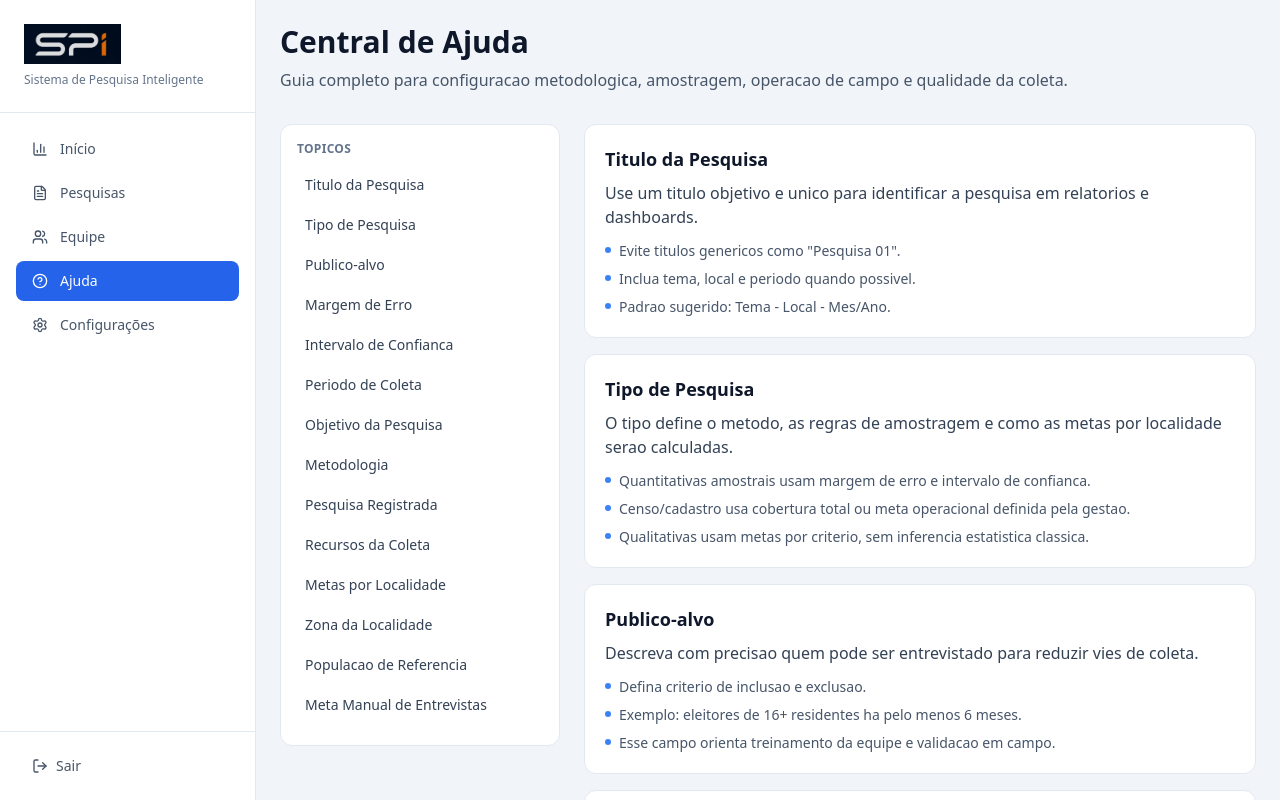
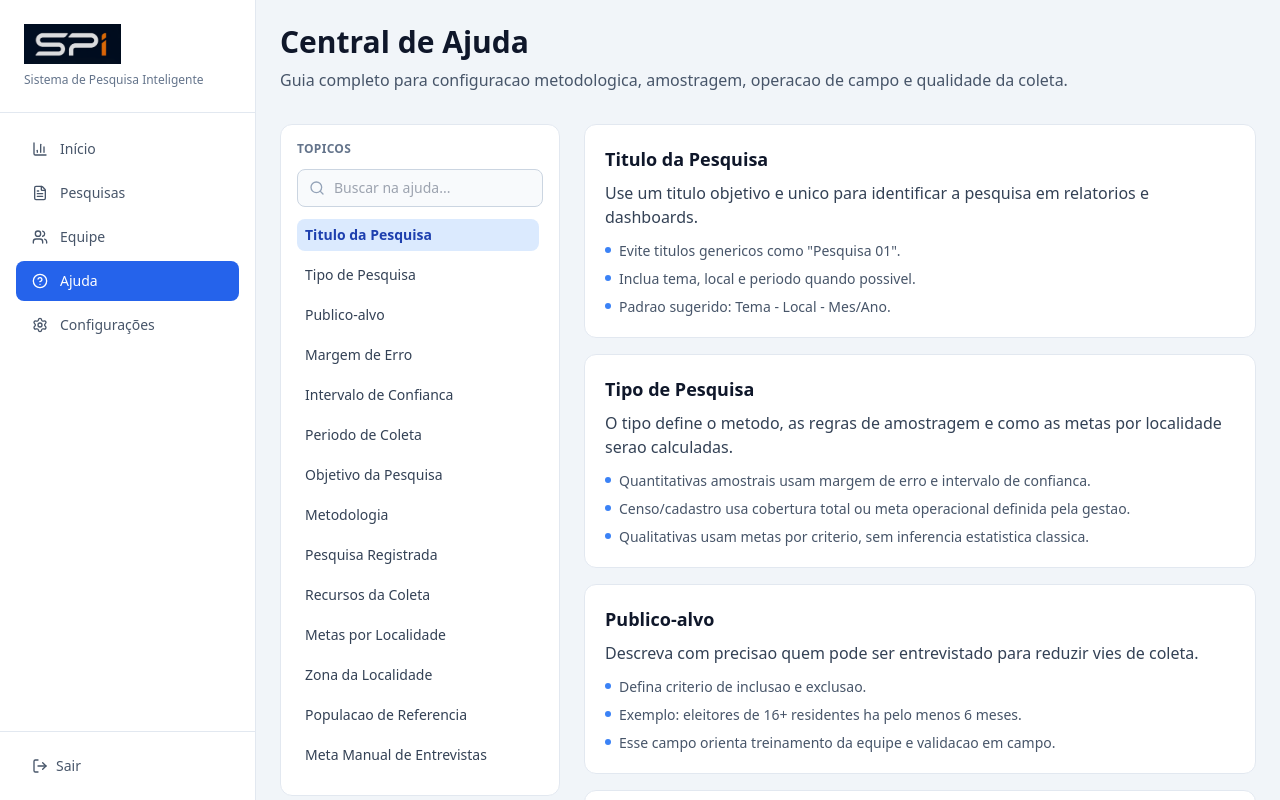
Before and after one commit to Albertinoblima/SPI, a Next.js app in the folder apps/web/: page /help in a window 1280 px wide. Built offline with nearby package versions, Linux system fonts and the light colour scheme.

Commit message:
feat: busca e secao ativa na central de ajuda

```diff
--- a/apps/web/src/app/(dashboard)/help/page.tsx
+++ b/apps/web/src/app/(dashboard)/help/page.tsx
@@ -1,9 +1,59 @@
 'use client';
 
+import { useEffect, useMemo, useState } from 'react';
 import Link from 'next/link';
+import { Search } from 'lucide-react';
 import { HELP_TOPICS } from '@/lib/help-topics';
 
 export default function HelpPage() {
+    const [query, setQuery] = useState('');
+    const [activeTopicId, setActiveTopicId] = useState<string>(HELP_TOPICS[0]?.id ?? '');
+
+    const filteredTopics = useMemo(() => {
+        const normalized = query.trim().toLowerCase();
+        if (!normalized) return HELP_TOPICS;
+
+        return HELP_TOPICS.filter((topic) => {
+            const haystack = [topic.title, topic.short, ...topic.content].join(' ').toLowerCase();
+            return haystack.includes(normalized);
+        });
+    }, [query]);
+
+    useEffect(() => {
+        if (filteredTopics.length === 0) {
+            setActiveTopicId('');
+            return;
+        }
+
+        const observer = new IntersectionObserver(
+            (entries) => {
+                const visible = entries
+                    .filter((entry) => entry.isIntersecting)
+                    .sort((a, b) => b.intersectionRatio - a.intersectionRatio)[0];
+
+                if (visible?.target?.id) {
+                    setActiveTopicId(visible.target.id);
+                }
+            },
+            {
+                root: null,
+                rootMargin: '-120px 0px -55% 0px',
+                threshold: [0.2, 0.5, 0.8],
+            }
+        );
+
+        filteredTopics.forEach((topic) => {
+            const el = document.getElementById(topic.id);
+            if (el) observer.observe(el);
+        });
+
+        if (!filteredTopics.some((topic) => topic.id === activeTopicId)) {
+            setActiveTopicId(filteredTopics[0].id);
+        }
+
+        return () => observer.disconnect();
+    }, [filteredTopics, activeTopicId]);
+
     return (
         <div className="p-6 max-w-6xl mx-auto">
             <div className="mb-8">
@@ -16,21 +66,39 @@ export default function HelpPage() {
             <div className="grid grid-cols-1 lg:grid-cols-[280px_1fr] gap-6">
                 <aside className="bg-white border border-slate-200 rounded-xl p-4 h-fit sticky top-6">
                     <p className="text-xs uppercase tracking-wide text-slate-500 font-semibold mb-3">Topicos</p>
+                    <div className="relative mb-3">
+                        <Search className="absolute left-3 top-1/2 -translate-y-1/2 h-4 w-4 text-slate-400" />
+                        <input
+                            type="text"
+                            value={query}
+                            onChange={(e) => setQuery(e.target.value)}
+                            placeholder="Buscar na ajuda..."
+                            aria-label="Buscar topicos de ajuda"
+                            className="w-full rounded-lg border border-slate-300 bg-slate-50 px-9 py-2 text-sm text-slate-700 focus:border-blue-500 focus:outline-none focus:ring-2 focus:ring-blue-100"
+                        />
+                    </div>
                     <nav className="space-y-2 max-h-[70vh] overflow-auto pr-1">
-                        {HELP_TOPICS.map((topic) => (
+                        {filteredTopics.map((topic) => (
                             <a
                                 key={topic.id}
                                 href={`#${topic.id}`}
-                                className="block text-sm text-slate-700 hover:text-blue-700 hover:bg-blue-50 rounded-lg px-2 py-1.5 transition"
+                                onClick={() => setActiveTopicId(topic.id)}
+                                className={`block text-sm rounded-lg px-2 py-1.5 transition ${activeTopicId === topic.id
+                                        ? 'bg-blue-100 text-blue-800 font-semibold'
+                                        : 'text-slate-700 hover:text-blue-700 hover:bg-blue-50'
+                                    }`}
                             >
                                 {topic.title}
                             </a>
                         ))}
+                        {filteredTopics.length === 0 && (
+                            <p className="text-sm text-slate-400 px-2 py-1">Nenhum topico encontrado.</p>
+                        )}
                     </nav>
                 </aside>
 
                 <main className="space-y-4">
-                    {HELP_TOPICS.map((topic) => (
+                    {filteredTopics.map((topic) => (
                         <section key={topic.id} id={topic.id} className="bg-white border border-slate-200 rounded-xl p-5 scroll-mt-24">
                             <h2 className="text-lg font-bold text-slate-900">{topic.title}</h2>
                             <p className="text-slate-700 mt-2">{topic.short}</p>
@@ -44,6 +112,13 @@ export default function HelpPage() {
                             </ul>
                         </section>
                     ))}
+
+                    {filteredTopics.length === 0 && (
+                        <section className="bg-white border border-slate-200 rounded-xl p-6 text-center">
+                            <h2 className="text-lg font-semibold text-slate-700">Nenhum resultado para sua busca</h2>
+                            <p className="text-sm text-slate-500 mt-2">Tente palavras diferentes, como "amostragem", "questionario" ou "premissas".</p>
+                        </section>
+                    )}
 
                     <section className="bg-blue-50 border border-blue-200 rounded-xl p-5">
                         <h2 className="text-lg font-bold text-blue-900">Fluxo recomendado para nova pesquisa</h2>
```
